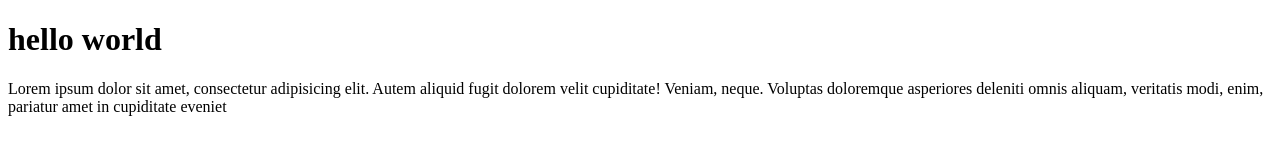
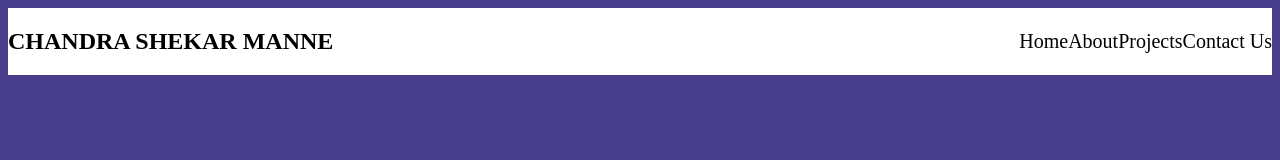
Before and after one commit to Cs152000/test-repository, a plain HTML site: page index.html in a window 1280 px wide. Drawn offline with Linux system fonts and the light colour scheme.

Commit message:
first commit added css file

```diff
--- a/index.html
+++ b/index.html
@@ -5,8 +5,21 @@
     <meta name="viewport" content="width=device-width, initial-scale=1.0">
     <title>sample</title>
 </head>
+<link rel="stylesheet" href="style.css">
 <body>
-    <h1> hello world</h1>
-    <p>Lorem ipsum dolor sit amet, consectetur adipisicing elit. Autem aliquid fugit dolorem velit cupiditate! Veniam, neque. Voluptas doloremque asperiores deleniti omnis aliquam, veritatis modi, enim, pariatur amet in cupiditate eveniet</p>
+    <nav>
+        <div class="navbar">
+        <div class="left-nav">
+<h1> CHANDRA SHEKAR MANNE</h1>
+        </div>
+        <div class="right-nav">
+            <div>Home</div>
+            <div>About</div>
+            <div>Projects</div>
+            <div>Contact Us</div>
+        </div>
+    </div>
+    </nav>
+
 </body>
 </html>
--- /dev/null
+++ b/style.css
@@ -0,0 +1,17 @@
+body{
+    background-color:darkslateblue;
+}
+.navbar{
+    background-color:white;
+    color:black;
+    display:flex;
+}
+.left-nav{
+    margin-right:auto;
+}
+.right-nav{
+    display:flex;
+    align-items: center;
+    font-size: 20px;
+
+}
```
